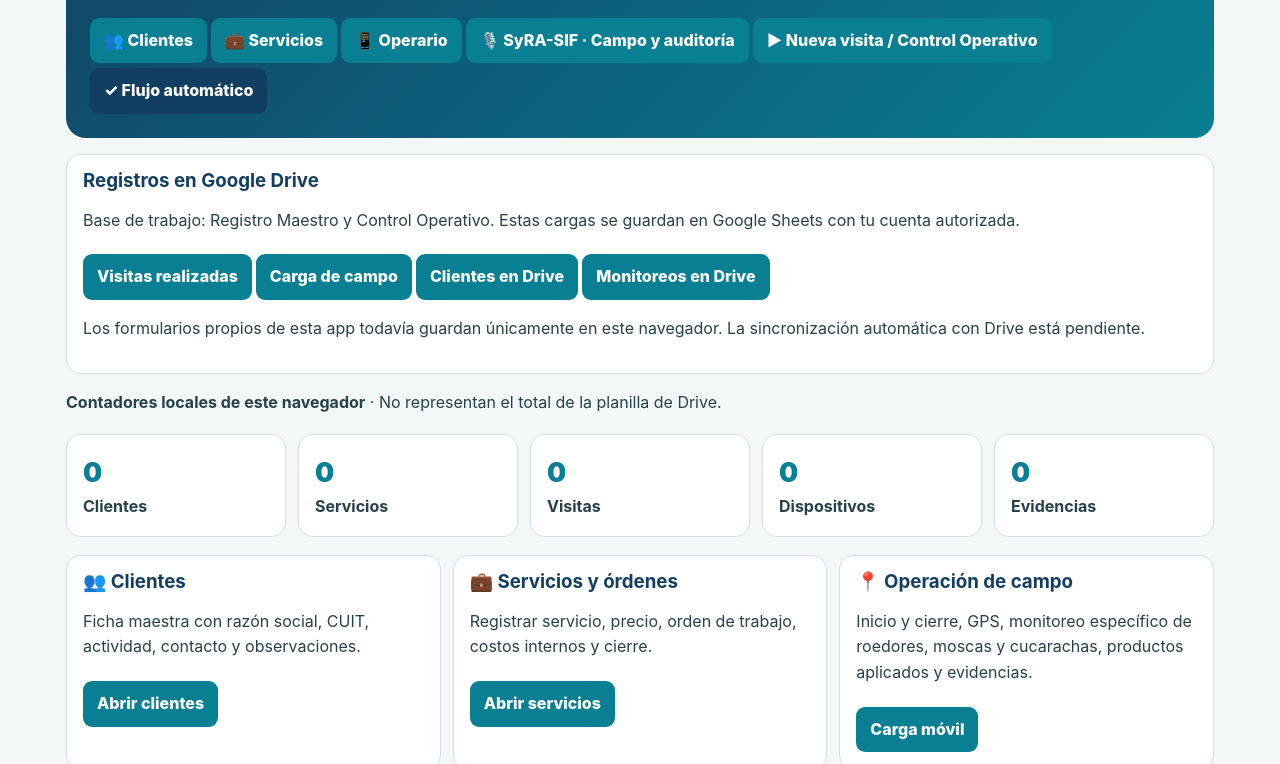
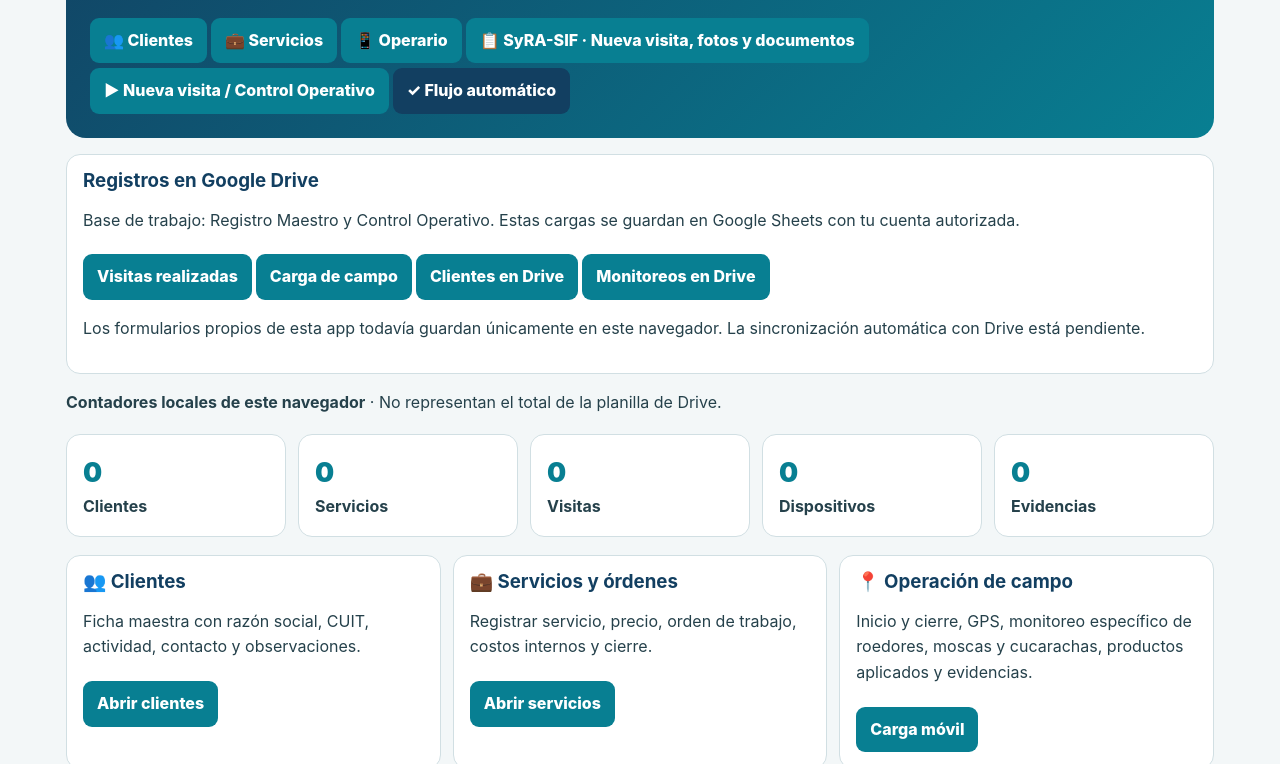
Before and after one commit to infosyraambiente-lang/SYRA, a plain HTML site: page gestion.html in a window 1280 px wide. Shown: the part 234-998 px from the top of the page. Drawn offline with Linux system fonts and the light colour scheme.

Commit message:
Abrir nuevo módulo de campo SyRA-SIF desde gestión interna

```diff
--- a/gestion.html
+++ b/gestion.html
@@ -133,7 +133,7 @@
           </p>
           <a class="btn" href="clientes.html">👥 Clientes</a
           ><a class="btn" href="servicio.html">💼 Servicios</a
-          ><a class="btn" href="operario.html">📱 Operario</a><a class="btn" href="sif/">🎙️ SyRA-SIF · Campo y auditoría</a
+          ><a class="btn" href="operario.html">📱 Operario</a><a class="btn" href="sif/campo.html">📋 SyRA-SIF · Nueva visita, fotos y documentos</a
           ><a
             class="btn"
             href="https://docs.google.com/spreadsheets/d/1KM48Of31l1YM2MJ538Nj3XEZxIyfAWM8XEDdp6hapdo/edit#gid=26081303"
```
